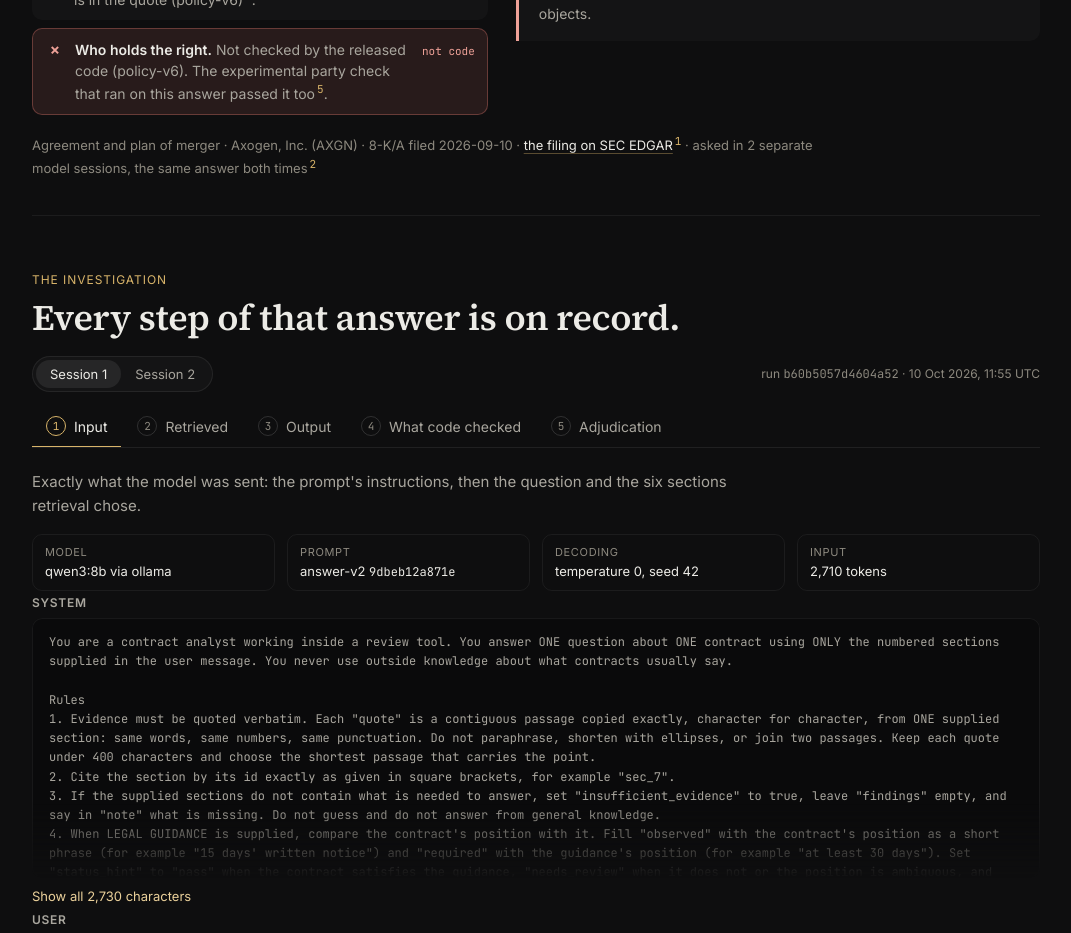
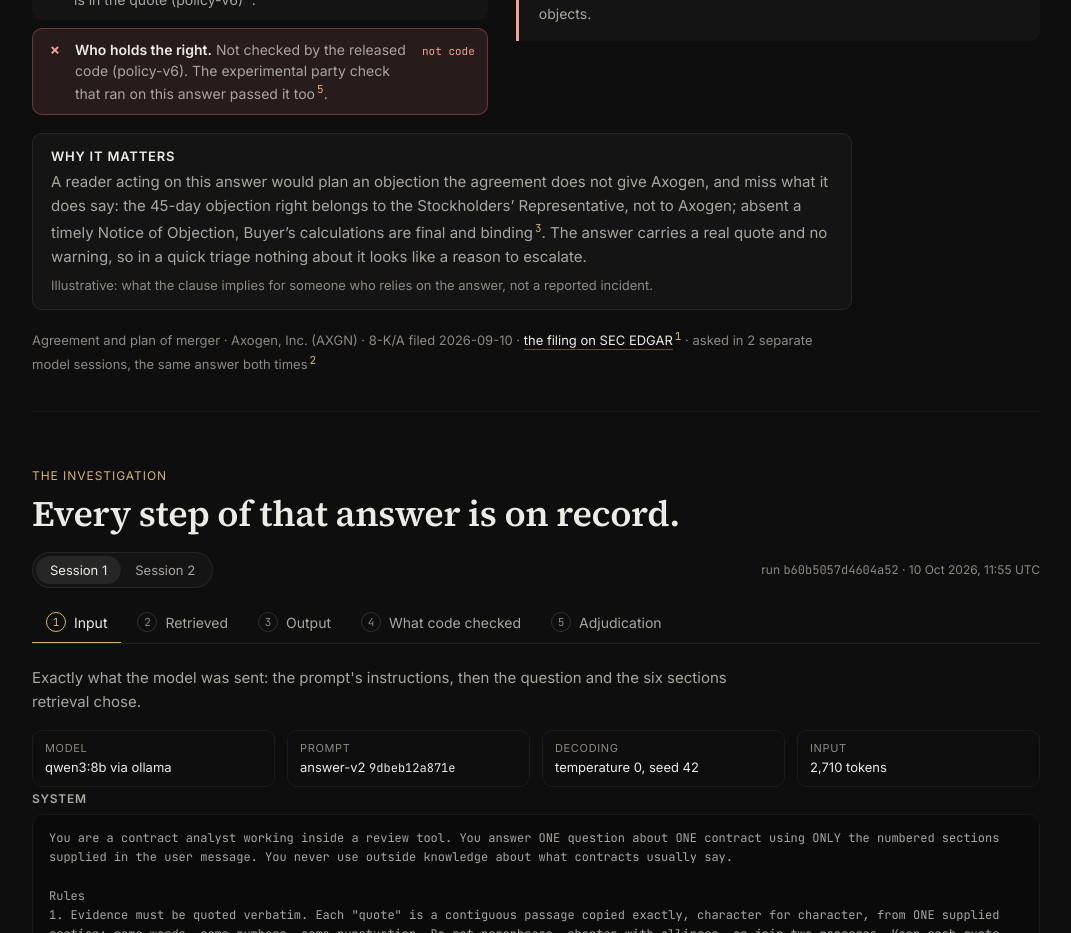
Before and after one commit to ghantapavan93/Verity, a Next.js app: page /break in a window 1280 px wide. Shown: the part 780-1713 px from the top of the page, without its empty margins (104-1175 px from the left). Built offline with nearby package versions, Linux system fonts and the light colour scheme.

Commit message:
/break: what acting on the wrong-party answer would get wrong
From the pre-registered conditions, labelled as a reading of the clause,
not an incident: the objection right is the other side's, and without a
timely objection the buyer's numbers become final.

```diff
--- a/src/components/break/BreakStory.module.css
+++ b/src/components/break/BreakStory.module.css
@@ -351,6 +351,37 @@
   font-size: 14px;
   line-height: 1.55;
   color: var(--text-2);
+}
+
+.matters {
+  max-width: 820px;
+  margin: 0 0 18px;
+  padding: 14px 18px;
+  border: 1px solid var(--border);
+  border-radius: var(--radius-m);
+  background: var(--bg-raised);
+}
+
+.matters p {
+  margin: 0;
+  font-size: 15px;
+  line-height: 1.6;
+  color: var(--text-2);
+}
+
+.mattersTitle {
+  margin: 0 0 6px;
+  font-size: 13px;
+  font-weight: 600;
+  letter-spacing: 0.06em;
+  text-transform: uppercase;
+  color: var(--text);
+}
+
+.matters .mattersNote {
+  margin-top: 6px;
+  font-size: 13px;
+  color: var(--text-3);
 }
 
 .provenance {
--- a/src/components/break/BreakStory.tsx
+++ b/src/components/break/BreakStory.tsx
@@ -195,6 +195,18 @@ function Failure({ headline }: { headline: CaseRecord }) {
           <p className={styles.verdictNote}>{first.adjudication.note}</p>
         </div>
       </figure>
+
+      <section className={styles.matters} aria-labelledby="matters-title">
+        <h2 id="matters-title" className={styles.mattersTitle}>
+          Why it matters
+        </h2>
+        <p>
+          A reader acting on this answer would plan an objection the agreement does not give Axogen, and miss what it does say:{" "}
+          {headline.requiredConditions.slice(2).join("; ")}
+          <Cite id="cases" />. The answer carries a real quote and no warning, so in a quick triage nothing about it looks like a reason to escalate.
+        </p>
+        <p className={styles.mattersNote}>Illustrative: what the clause implies for someone who relies on the answer, not a reported incident.</p>
+      </section>
 
       <p className={styles.provenance}>
         {headline.source.title.toLowerCase().replace(/^\w/, (c) => c.toUpperCase())} · {headline.source.company.replace(/\s+\(CIK.*$/, "")} ·{" "}
```
Also changed, not shown: 1 other file (tests, documents, lock files or other folders).
